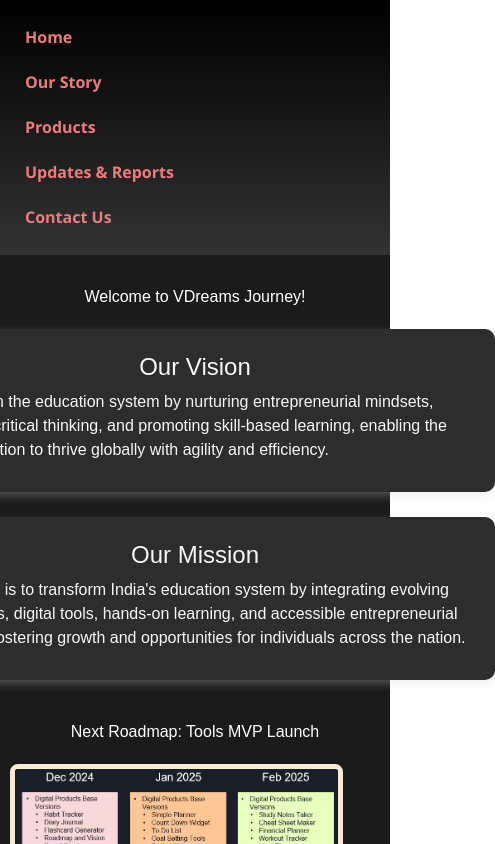
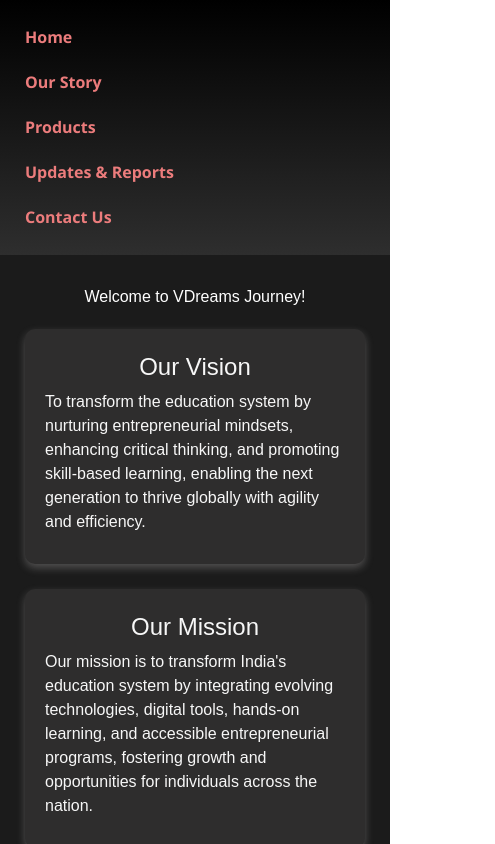
Before and after one commit to DipakAlhate812/VDreams-ProdBuild, a React (Vite) app: page /#/ in a window 390 px wide. Shown: the top 844 px of the page, 495 px wide, since content can reach past the window. Built offline with nearby package versions, Linux system fonts and the light colour scheme.

Commit message:
initial commit prelaunch 16Dec 24

```diff
--- a/src/components/FounderMessage.jsx
+++ b/src/components/FounderMessage.jsx
@@ -11,6 +11,7 @@
         <h1 style={{textAlign:"center", marginBottom:"10px"}}>Our Story</h1>
 
         <p>I am Dipak Bapu Alhate (<a href='https://www.linkedin.com/in/dipak-alhate-309147136' target="_blank" rel="noopener noreferrer">LinkedIn Profile</a>), a 28-year-old Mechanical Engineer by education and Software Developer by profession and solopreneur by current working status who left job to focus on own startup journey. As an ambitious individual, I've always dreamed of achieving big things and making a significant impact. It is often said that a person’s capabilities are judged by what they accomplish and what they chose to achieve in life. With that in mind, I’ve chosen a challenging and impactful problem to solve—one that can address several pressing societal issues.</p>
+
         <p>I am committed to transforming the way our education system works. There are numerous flaws and opportunities for improvement within the current system. Here are a few major challenges that need to be addressed:</p>
 
         <h4>Affordability of Quality Education:</h4>
--- a/src/styles/VisionMissionCard.css
+++ b/src/styles/VisionMissionCard.css
@@ -52,5 +52,6 @@
   }
   .card-vision {
     width: 90%; /* Adjust card width for smaller screens */
+    width: fit-content !important;
   }
 }
```
